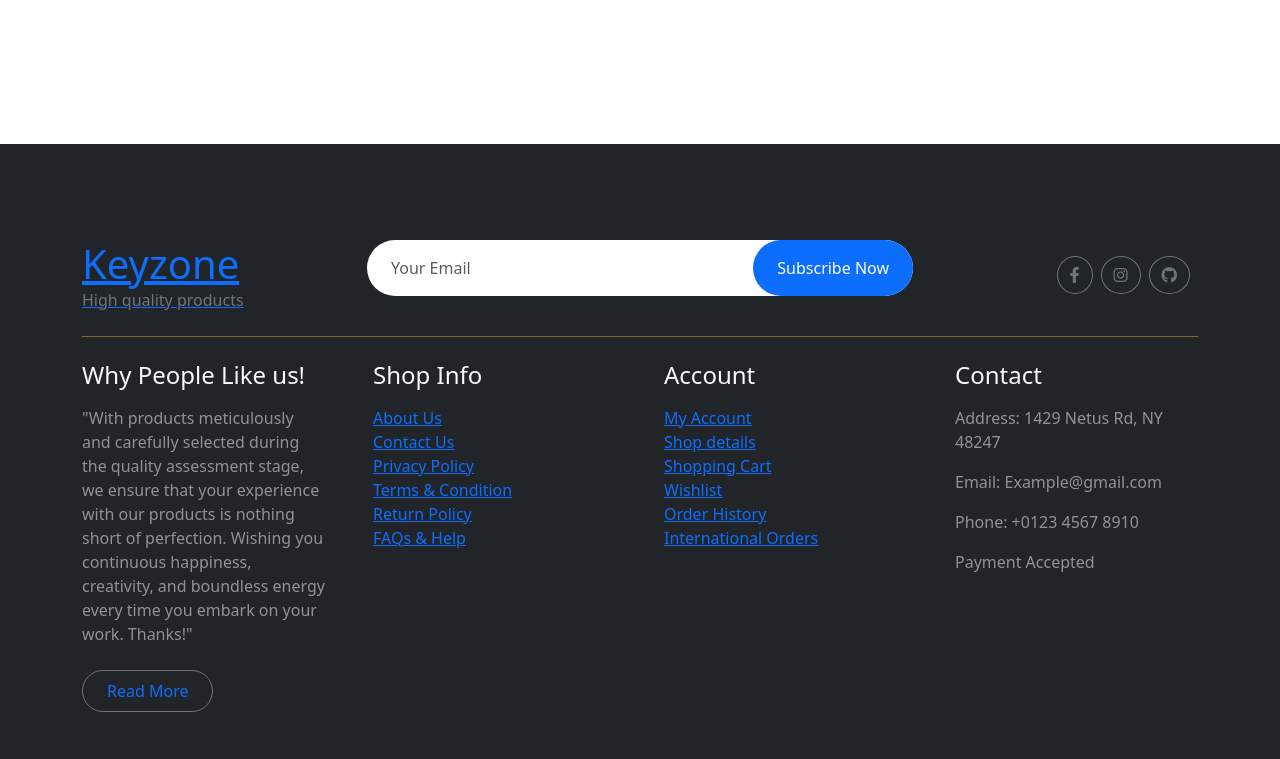
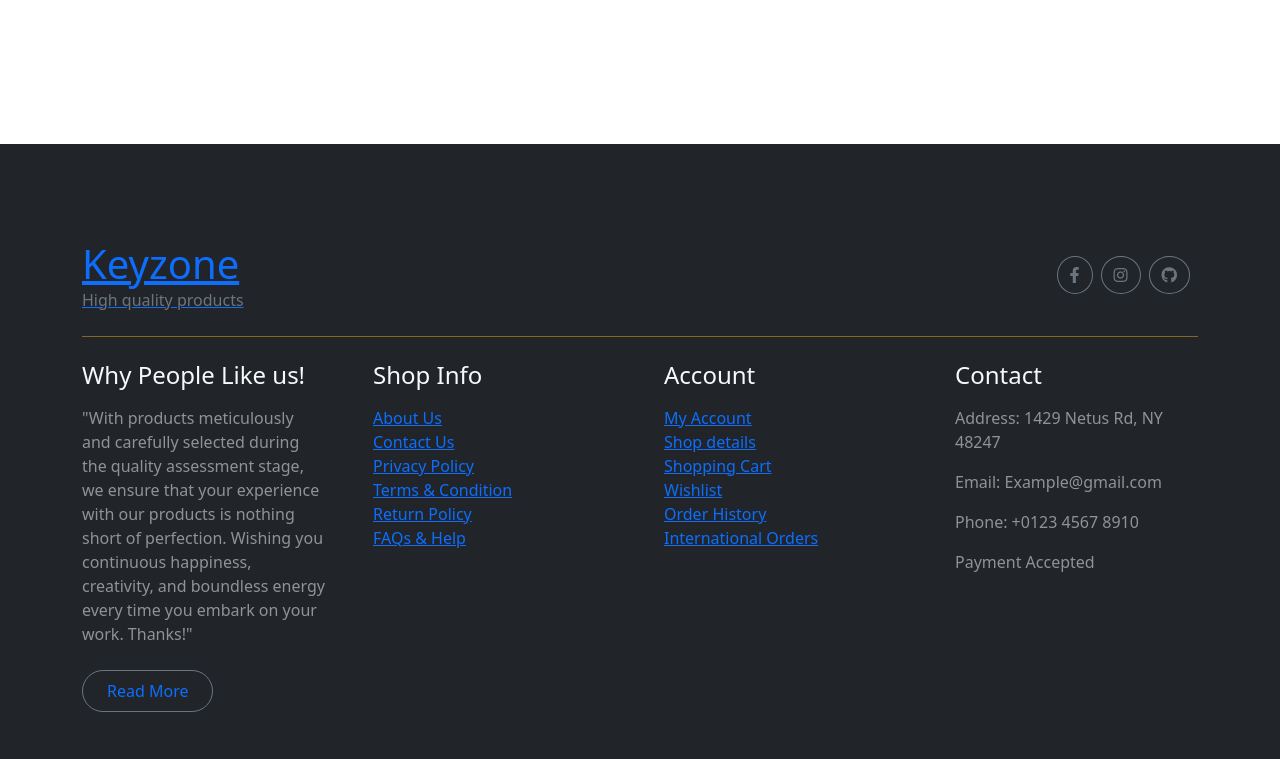
Before and after one commit to dainguyen1809/Mechanical-Keyboard, a PHP site: page / in a window 1280 px wide. Shown: the part 3159-3918 px from the top of the page. Run offline with PHP 8.4, Linux system fonts and the light colour scheme; tables that the repository leaves empty or names only in its code hold one stand-in row (values such as "Sample post"); grey boxes marked "Sample" are stand-in pictures; a stand-in replaces the project's code that opens the database connection; some libraries are stand-ins or nearby versions.

```diff
--- a/cart.php
+++ b/cart.php
@@ -83,9 +83,6 @@
                             <button class="btn-remove btn btn-danger mb-0 mt-4" data-id='<?php echo $id?>'>
                                 <i class="fa fa-times"></i>
                             </button>
-                            <a href=" ./handlers/remove_cart.php?id=<?php echo $id?>"
-                                class="btn btn-md rounded-circle bg-light border mt-4">
-                            </a>
                         </td>
                     </tr>
                     <?php }?>
--- a/includes/footer.php
+++ b/includes/footer.php
@@ -3,13 +3,13 @@
     <div class="container py-5">
         <div class="pb-4 mb-4" style="border-bottom: 1px solid rgba(226, 175, 24, 0.5) ;">
             <div class="row g-4">
-                <div class="col-lg-3">
+                <div class="col-9">
                     <a href="#">
                         <h1 class="text-primary mb-0">Keyzone</h1>
                         <p class="text-secondary mb-0">High quality products</p>
                     </a>
                 </div>
-                <div class="col-lg-6">
+                <!-- <div class="col-lg-6">
                     <div class="position-relative mx-auto">
                         <input class="form-control border-0 w-100 py-3 px-4 rounded-pill" type="number"
                             placeholder="Your Email">
@@ -17,7 +17,7 @@
                             class="btn btn-primary border-0 border-secondary py-3 px-4 position-absolute rounded-pill text-white"
                             style="top: 0; right: 0;">Subscribe Now</button>
                     </div>
-                </div>
+                </div> -->
                 <div class="col-lg-3">
                     <div class="d-flex justify-content-end pt-3">
                         <a class="btn btn-outline-secondary me-2 btn-md-square rounded-circle"
@@ -100,10 +100,12 @@
 <!-- JavaScript Libraries -->
 <script src="https://ajax.googleapis.com/ajax/libs/jquery/3.7.1/jquery.min.js"></script>
 <script src="https://cdn.jsdelivr.net/npm/bootstrap@5.0.0/dist/js/bootstrap.bundle.min.js"></script>
+<!-- <script src="https://maxcdn.bootstrapcdn.com/bootstrap/3.4.1/js/bootstrap.min.js"></script> -->
 <script src="./assets/lib/easing/easing.min.js"></script>
 <script src="./assets/lib/waypoints/waypoints.min.js"></script>
 <script src="./assets/lib/lightbox/js/lightbox.min.js"></script>
 <script src="./assets/lib/owlcarousel/owl.carousel.min.js"></script>
+
 
 <!-- Template Javascript -->
 <!-- <script src="./assets/js/main.js"></script> -->
--- a/includes/products.php
+++ b/includes/products.php
@@ -72,10 +72,10 @@
                                                         <?php echo $each['price'];?>K
                                                     </p>
                                                     <?php if(isset($_SESSION['id'])){?>
-                                                    <a href="./handlers/add_to_cart.php?id=<?php echo $each['id'];?>"
-                                                        class="btn border border-secondary rounded-pill px-3 text-primary"><i
+                                                    <button data-id="<?php echo $each['id'];?>"
+                                                        class="btn-add-to-cart btn border border-secondary rounded-pill px-3 text-primary"><i
                                                             class="fa fa-shopping-bag me-2 text-primary"></i> Add to
-                                                        cart</a>
+                                                        cart</button>
                                                     <?php } else {?>
                                                     <a href="./signin.php"
                                                         class="btn border border-secondary rounded-pill px-3 text-primary"><i
```
